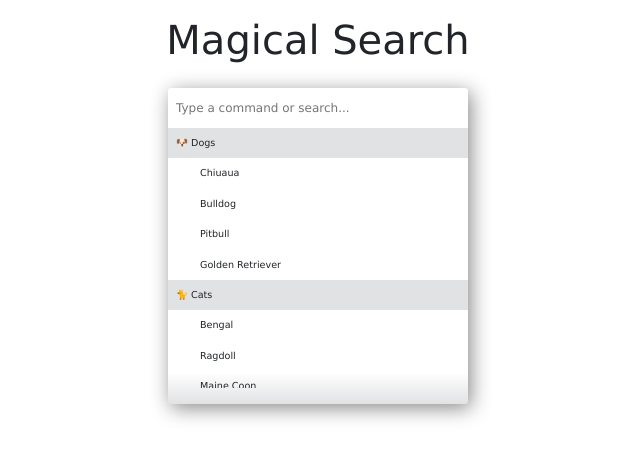
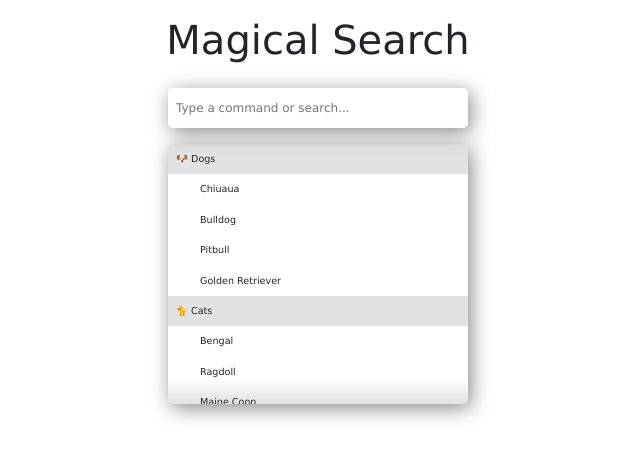
Before and after one commit to navohu/magical-search, a React (Create React App) app: page / in a window 1280 px wide. Shown: the top 458 px of the page, without its empty margins (322-962 px from the left). Built offline with nearby package versions, Linux system fonts and the light colour scheme.

Commit message:
1 binaries uploaded

```diff
--- a/Autocomplete.js
+++ b/Autocomplete.js
@@ -53,35 +53,31 @@ const AutoComplete = ({ animals }) => {
     }
     // User pressed the down arrow
     else if (e.keyCode === 40) {
-      if (activeSuggestionIndex - 1 === filteredSuggestions.length) {
+      filteredSuggestions.map((animal) => {
+        if (activeSuggestionIndex - 1 === animal.breeds.length) {
           return;
         }
-
+      });
       setActiveSuggestionIndex(activeSuggestionIndex + 1);
     }
   };
 
   const CategoriesSearchResult = ({ animal }) => {
-    return (
-      // The animal category
-      animal.breeds.length ? (
-        <>
-          <li class="animal-category" key={animal.category} onClick={onClick}>
-            {animal.category}
-          </li>
-
+    const listOfBreeds = (
       <ul class="suggestions">
         {animal.breeds.map((breed, index) => {
           let className;
 
           // Flag the active suggestion with a class
           if (index === activeSuggestionIndex) {
+            console.log("Index: " + index)
+            console.log("Active sugg. index: " + activeSuggestionIndex)
             className = 'suggestion-active';
           }
           // The breeds
           return (
             <li
-                  className={(className, 'breed')}
+              className={className, 'breed'}
               key={breed}
               onClick={onClick}
             >
@@ -90,29 +86,22 @@ const AutoComplete = ({ animals }) => {
           );
         })}
       </ul>
+    );
+
+    return (
+      animal.breeds.length ?
+          // Only include animal category if there are still results from the category
+          <>
+            <li class="animal-category" key={animal.category} onClick={onClick}>
+              {animal.category}
+            </li>
+
+            {listOfBreeds}
           </>
-      ) : (
-        <ul class="suggestions">
-          {animal.breeds.map((breed, index) => {
-            let className;
-
-            // Flag the active suggestion with a class
-            if (index === activeSuggestionIndex) {
-              className = 'suggestion-active';
-            }
-            // The breeds
-            return (
-              <li
-                className={(className, 'breed')}
-                key={breed}
-                onClick={onClick}
-              >
-                {breed}
-              </li>
-            );
-          })}
-        </ul>
-      )
+          :
+          <>
+            {listOfBreeds}
+          </>
     );
   };
 
@@ -153,7 +142,9 @@ const AutoComplete = ({ animals }) => {
         onKeyDown={onKeyDown}
         value={input}
       />
+      <div class="suggestion-list">
         {<SuggestionsListComponent />}
+      </div>
     </>
   );
 };
--- a/style.css
+++ b/style.css
@@ -7,19 +7,7 @@
 body {
   font-family: verdana;
   line-height: 1.5;
-  /* background: hsla(218, 100%, 42%, 1); */
-  /* background: linear-gradient(
-    180deg,
-    hsla(218, 100%, 42%, 0.6) 0%,
-    hsla(0, 0%, 98%, 1) 50%
-  ); */
   height: 100vh;
-}
-
-.autocomplete {
-  box-shadow: 3px 4px 20px #888888;
-  border-radius: 3px;
-  background: linear-gradient(360deg, #1a202c21 0%, hsl(0deg 0% 98% / 0%) 10%);
 }
 
 .wrapper {
@@ -37,6 +25,14 @@ body {
   padding-left: 2rem !important;
 }
 
+.suggestion-list {
+  position: relative;
+  top: 1rem;
+  box-shadow: 3px 4px 20px #888888;
+  border-radius: 5px;
+  background: linear-gradient(360deg, #1a202c21 0%, hsl(0deg 0% 98% / 0%) 10%);
+}
+
 .wrapper h2 {
   font-size: 1.1rem;
   margin-bottom: 1.2rem;
@@ -50,6 +46,7 @@ input {
   height: 40px;
   border-radius: 5px;
   font-size: 0.75rem;
+  box-shadow: 3px 4px 20px #888888;
 }
 
 ::-webkit-input-placeholder {
@@ -74,6 +71,7 @@ input {
   max-height: 260px;
   overflow-y: auto;
   padding: 0;
+  border-radius: 5px;
 }
 
 .suggestions::-webkit-scrollbar {
```
Also changed, not shown: background.png (added). Lines whose indentation alone changed are shown as unchanged.
